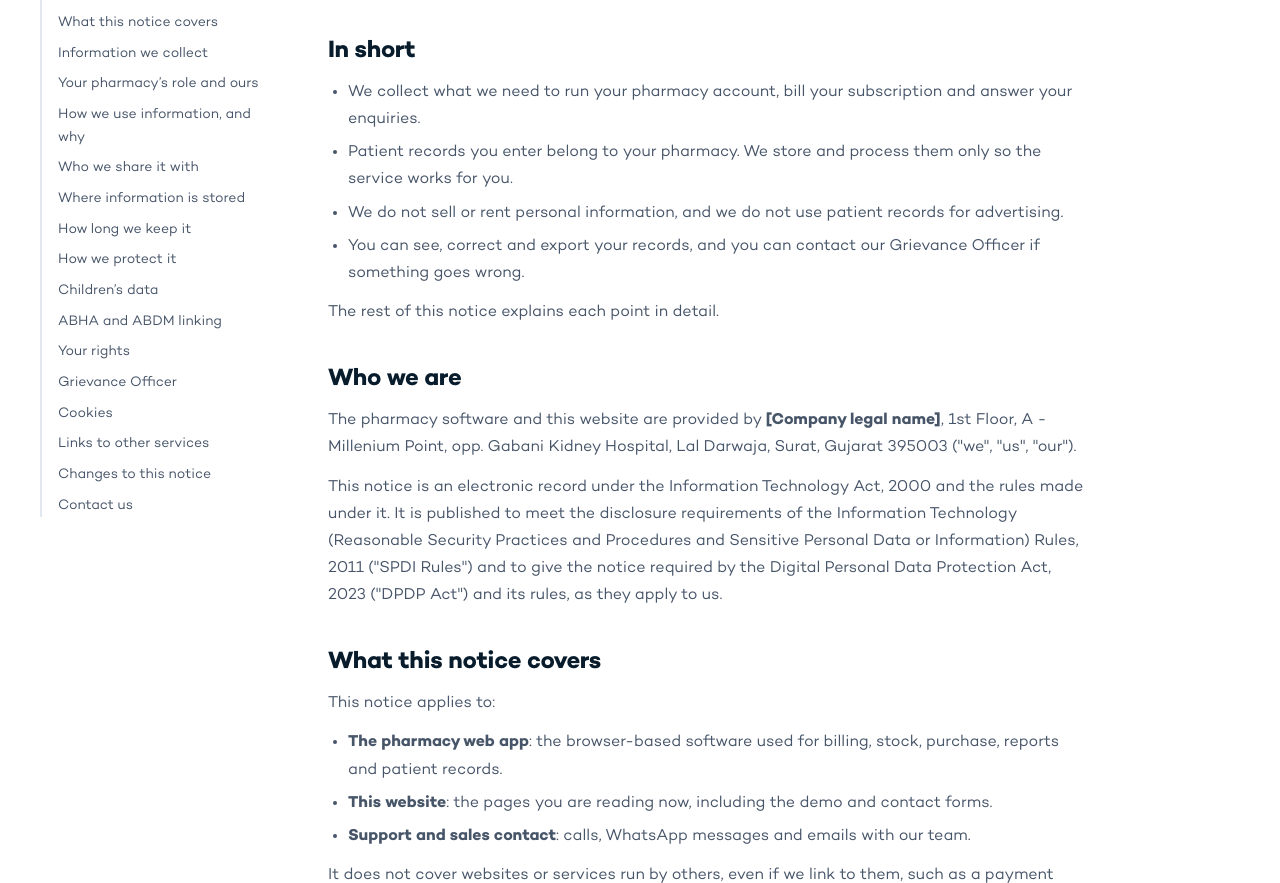
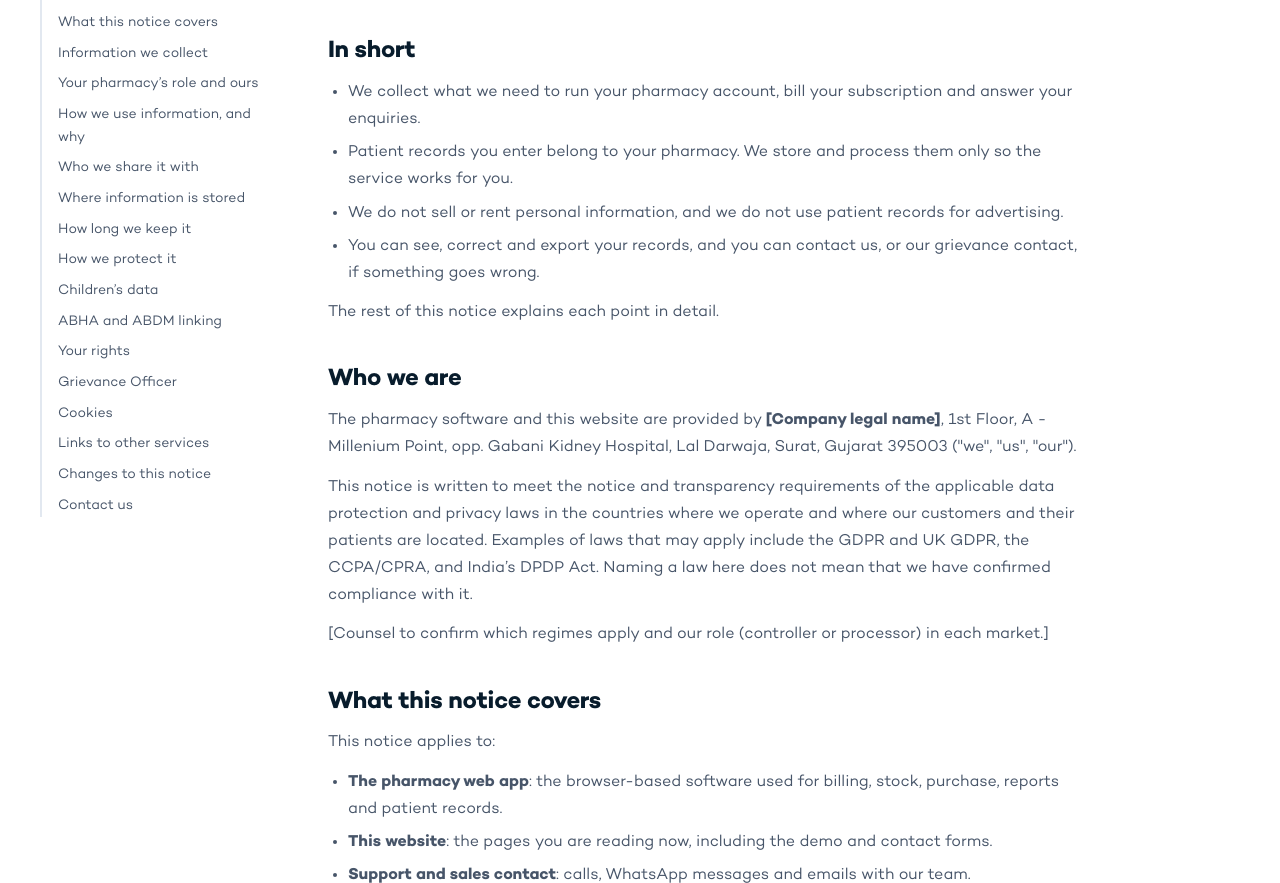
Before and after one commit to dhrumilBS/pharmacy, a PHP site: page /pharmacy/privacy.php in a window 1280 px wide. Shown: the part 478-1361 px from the top of the page. Run offline with PHP 8.4, Linux system fonts and the light colour scheme.

Commit message:
Make legal pages global; auto-load trusted logos; keep only WOFF2 fonts
- Privacy, terms, refund, cookie and data-security pages are now
  jurisdiction-neutral: governing law, hosting region, tax handling and
  breach timelines are bracketed for counsel; GDPR, CCPA and DPDP appear
  only as examples
- Cookie policy matches the site: no Google Fonts, no storage or cookies
- Trusted-by strip reads every logo in assets/img/trusted/ (alt from filename)
- font/ (source OTFs) is git-ignored; only subset WOFF2 files are tracked
- CLAUDE.md updated

Co-Authored-By: Claude Sonnet 5.5 <noreply@anthropic.com>

```diff
--- a/privacy.php
+++ b/privacy.php
@@ -1,7 +1,7 @@
 <?php
 require_once __DIR__ . '/partials/config.php';
 $title       = page_title('Privacy notice');
-$description = 'How our pharmacy software collects, uses, shares and protects store, staff, patient and payment information, and the rights you have under Indian law.';
+$description = 'How our pharmacy software collects, uses, shares and protects store, staff, patient and payment information, and the rights you may have under the privacy laws that apply to you.';
 $page_key    = 'privacy';
 $noindex     = true; // draft until legal sign-off
 require __DIR__ . '/partials/head.php';
@@ -24,14 +24,15 @@ $sections = [
    <li>We collect what we need to run your pharmacy account, bill your subscription and answer your enquiries.</li>
    <li>Patient records you enter belong to your pharmacy. We store and process them only so the service works for you.</li>
    <li>We do not sell or rent personal information, and we do not use patient records for advertising.</li>
-   <li>You can see, correct and export your records, and you can contact our Grievance Officer if something goes wrong.</li>
+   <li>You can see, correct and export your records, and you can contact us, or our grievance contact, if something goes wrong.</li>
   </ul>
   <p>The rest of this notice explains each point in detail.</p>
 HTML],
 
  ['who', 'Who we are', <<<HTML
   <p>The pharmacy software and this website are provided by <b>{$company}</b>, {$address} ("we", "us", "our").</p>
-  <p>This notice is an electronic record under the Information Technology Act, 2000 and the rules made under it. It is published to meet the disclosure requirements of the Information Technology (Reasonable Security Practices and Procedures and Sensitive Personal Data or Information) Rules, 2011 ("SPDI Rules") and to give the notice required by the Digital Personal Data Protection Act, 2023 ("DPDP Act") and its rules, as they apply to us.</p>
+  <p>This notice is written to meet the notice and transparency requirements of the applicable data protection and privacy laws in the countries where we operate and where our customers and their patients are located. Examples of laws that may apply include the GDPR and UK GDPR, the CCPA/CPRA, and India’s DPDP Act. Naming a law here does not mean that we have confirmed compliance with it.</p>
+  <p>[Counsel to confirm which regimes apply and our role (controller or processor) in each market.]</p>
 HTML],
 
  ['scope', 'What this notice covers', <<<HTML
@@ -56,28 +57,28 @@ HTML],
   <tr><td>Website enquiries</td><td>Name, mobile number, store name, city, current software and what you would like (demo, trial, quote or checklist)</td><td>Forms on this website [the form currently sends nothing; update this row when it goes live]</td></tr>
   <tr><td>Support conversations</td><td>Call notes, WhatsApp and email messages, screenshots you share</td><td>You, when you contact support</td></tr>
   </tbody></table>
-  <p><b>Sensitive information.</b> Passwords, financial information, and health information such as prescriptions and medicine history are treated as sensitive personal data under the SPDI Rules. We apply the stricter handling described in this notice to them.</p>
-  <p><b>What we do not ask for.</b> We do not need Aadhaar numbers, card numbers or bank passwords to run the service. Please do not enter them in free-text fields.</p>
+  <p><b>Sensitive information.</b> Passwords, financial information, and health information such as prescriptions and medicine history are treated as sensitive or special-category data under many privacy laws. We apply the stricter handling described in this notice to them.</p>
+  <p><b>What we do not ask for.</b> We do not need national ID numbers, card numbers or bank passwords to run the service. Please do not enter them in free-text fields.</p>
 HTML],
 
  ['roles', 'Your pharmacy’s role and ours', <<<HTML
   <p>Two kinds of personal data pass through the service, and responsibility differs:</p>
   <table><thead><tr><th>Data</th><th>Who decides why and how it is used</th><th>Our role</th></tr></thead><tbody>
-   <tr><td>Your account, staff logins, billing and enquiries</td><td>Us</td><td>Data fiduciary: we are responsible to you directly under this notice</td></tr>
-   <tr><td>Patient and customer records your pharmacy enters or receives</td><td>Your pharmacy</td><td>Data processor: we process it only on your pharmacy’s instructions, to run the service</td></tr>
+   <tr><td>Your account, staff logins, billing and enquiries</td><td>Us</td><td>Controller (data fiduciary): we are responsible to you directly under this notice</td></tr>
+   <tr><td>Patient and customer records your pharmacy enters or receives</td><td>Your pharmacy</td><td>Processor (service provider): we process it only on your pharmacy’s instructions, to run the service</td></tr>
   </tbody></table>
-  <p>For patient records, your pharmacy is responsible for telling patients what it collects, having a valid reason or consent, and answering their requests. We help your pharmacy do this. [Confirm the data fiduciary / data processor roles with counsel under the DPDP Act, 2023 and its rules, and whether a separate data processing agreement will be offered.]</p>
+  <p>For patient records, your pharmacy is responsible for telling patients what it collects, having a valid reason or consent, and answering their requests. We help your pharmacy do this. [Counsel to confirm which regimes apply and our role (controller or processor) in each market, and whether a separate data processing agreement will be offered.]</p>
 HTML],
 
  ['purposes', 'How we use information, and why', <<<HTML
-  <table><thead><tr><th>Purpose</th><th>Basis under Indian law</th></tr></thead><tbody>
-   <tr><td>Create and run your account: billing, stock, purchase, reports, and the features of your plan</td><td>Your consent and the contract you accept when you sign up</td></tr>
+  <table><thead><tr><th>Purpose</th><th>Basis, where the law requires one</th></tr></thead><tbody>
+   <tr><td>Create and run your account: billing, stock, purchase, reports, and the features of your plan</td><td>Contract: the terms you accept when you sign up (and consent where the law requires it)</td></tr>
    <tr><td>Send messages you trigger: bills and daily reports on WhatsApp, SMS or email, and medicine reminders</td><td>Your instruction (for patient messages, your pharmacy’s basis)</td></tr>
-   <tr><td>Keep accounts secure: OTP login, IP whitelisting, activity logs, fraud and misuse prevention</td><td>Legitimate use for the service you asked for, and our legal security duties</td></tr>
-   <tr><td>Answer support requests and fix problems</td><td>Your consent, given when you contact us</td></tr>
-   <tr><td>Bill your subscription, issue GST invoices and keep accounts</td><td>Legal obligations under tax and company law</td></tr>
-   <tr><td>Reply to website enquiries and arrange demos</td><td>Your consent, given when you submit the form</td></tr>
-   <tr><td>Tell you about product updates, offers and events</td><td>Your separate consent, which you can withdraw at any time [confirm whether marketing messages will be sent]</td></tr>
+   <tr><td>Keep accounts secure: OTP login, IP whitelisting, activity logs, fraud and misuse prevention</td><td>Legitimate interests in keeping the service safe, and our legal security duties</td></tr>
+   <tr><td>Answer support requests and fix problems</td><td>Legitimate interests in helping you, or your consent when you contact us</td></tr>
+   <tr><td>Bill your subscription, issue GST invoices and keep accounts</td><td>Contract, and legal obligations under tax and accounting law</td></tr>
+   <tr><td>Reply to website enquiries and arrange demos</td><td>Legitimate interests in replying to your request, or your consent when you submit the form</td></tr>
+   <tr><td>Tell you about product updates, offers and events</td><td>Your separate consent where the law requires it, which you can withdraw at any time [confirm whether marketing messages will be sent]</td></tr>
    <tr><td>Improve the product using aggregated usage patterns that do not identify patients</td><td>[Confirm basis with counsel]</td></tr>
    <tr><td>Respond to lawful requests from courts, regulators or police</td><td>Legal obligation</td></tr>
   </tbody></table>
@@ -101,30 +102,30 @@ HTML],
 HTML],
 
  ['transfers', 'Where information is stored', <<<HTML
-  <p>Your data is stored at [hosting location, for example data centres in India]. Some service providers, such as email or messaging platforms, may process data outside India. Where that happens, we transfer data only to countries not restricted by the Government of India under the DPDP Act, and under contracts that require equal protection. [Confirm hosting region and any cross-border processing.]</p>
+  <p>Your data is stored in [hosting location]. Some service providers, such as email or messaging platforms, may process data in other countries. Where data is transferred across borders, we do so only where the law allows it and under safeguards that require an equal level of protection. [Confirm hosting region(s) and transfer mechanism, e.g. standard contractual clauses.]</p>
 HTML],
 
  ['retention', 'How long we keep it', <<<HTML
   <table><thead><tr><th>Data</th><th>How long</th></tr></thead><tbody>
    <tr><td>Store account and business records</td><td>While your account is active, and [period] after it closes so you can export them, unless you ask us to delete them sooner</td></tr>
    <tr><td>Patient records</td><td>As instructed by your pharmacy, and deleted or returned when your account closes, after [period]</td></tr>
-   <tr><td>Security and activity logs</td><td>[period; note that CERT-In directions require some system logs to be kept for 180 days in India]</td></tr>
-   <tr><td>Invoices and payment records</td><td>For the period required by tax and accounting law [confirm, for example 8 years]</td></tr>
+   <tr><td>Security and activity logs</td><td>[period; confirm any minimum log-keeping duties under applicable law]</td></tr>
+   <tr><td>Invoices and payment records</td><td>For the period required by tax and accounting law [confirm period by country]</td></tr>
    <tr><td>Website enquiries</td><td>[period, for example 12 months after the last contact] unless you become a customer</td></tr>
    <tr><td>Backups</td><td>Deleted on a rolling cycle of [period]</td></tr>
   </tbody></table>
-  <p>Your pharmacy may have its own duty to keep records for longer, for example under drug or GST law. Export a copy before you close your account.</p>
+  <p>Your pharmacy may have its own duty to keep records for longer, for example under drug-dispensing or tax law. Export a copy before you close your account.</p>
 HTML],
 
  ['security', 'How we protect it', <<<HTML
-  <p>We use reasonable security practices proportionate to the sensitivity of pharmacy data, in line with the SPDI Rules. These include:</p>
+  <p>We use reasonable security practices proportionate to the sensitivity of pharmacy data and in line with applicable law. These include:</p>
   <ul>
    <li>Access over HTTPS, and encryption of data at rest [confirm with engineering].</li>
    <li>Individual logins, roles and privileges, force logout, two-step OTP login and IP whitelisting.</li>
    <li>An activity report showing who did what, and from which IP address.</li>
    <li>Limited staff access to customer data, only for support and on a need-to-know basis [confirm].</li>
   </ul>
-  <p>No system is completely secure. If a breach affects your personal data, we will tell you and the authorities as the law requires. See <a href="{$u_sec}">Data &amp; security</a> for details.</p>
+  <p>No system is completely secure. If a breach affects your personal data, we will notify affected customers and regulators within the time required by applicable law [confirm timelines with counsel]. See <a href="{$u_sec}">Data &amp; security</a> for details.</p>
 HTML],
 
  ['children', 'Children’s data', <<<HTML
@@ -141,21 +142,23 @@ HTML],
 HTML],
 
  ['rights', 'Your rights', <<<HTML
-  <p>Under the DPDP Act and SPDI Rules, you have the right to:</p>
+  <p>Depending on where you live, you may have the right to access, correct, delete, port, restrict or object to the use of your personal data, to withdraw consent, and to complain to your local data protection authority. In practice this can include the right to:</p>
   <ul>
-   <li>Get a summary of the personal data we process about you and who we have shared it with.</li>
+   <li>Get a copy or summary of the personal data we process about you and who we have shared it with.</li>
    <li>Have inaccurate or incomplete data corrected or updated.</li>
    <li>Have your data erased when it is no longer needed, unless the law requires us to keep it.</li>
+   <li>Receive your data in a portable format, and ask us to restrict or stop certain uses.</li>
    <li>Withdraw consent at any time. This affects future processing only, and some features may stop working.</li>
-   <li>Have a grievance addressed by us, and then escalate it to the Data Protection Board of India.</li>
-   <li>Nominate someone to act for you if you die or become unable to act.</li>
+   <li>Have a grievance addressed by us, and then complain to your local data protection authority.</li>
+   <li>Where your law allows, nominate someone to act for you if you die or become unable to act.</li>
   </ul>
+  <p>[Counsel to confirm which rights we will offer in each market.]</p>
   <h3>How to make a request</h3>
   <ul>
    <li><b>Store owners and staff</b>: update most account and business details directly in the app, and export reports to Excel or CSV. For anything else, email [privacy contact email] from your registered email address.</li>
    <li><b>Patients</b>: please contact the pharmacy that holds your record first, because the pharmacy decides how it is used. If you contact us, we will pass your request to the pharmacy and help it respond.</li>
   </ul>
-  <p>We may need to verify your identity before acting on a request. We reply within [number] days [confirm against the timelines in the DPDP Rules].</p>
+  <p>We may need to verify your identity before acting on a request. We reply within [number] days [confirm against the timelines in applicable law].</p>
 HTML],
 
  ['grievance', 'Grievance Officer', <<<HTML
@@ -166,7 +169,7 @@ HTML],
    <li>Post: {$company}, {$address}</li>
    <li>Hours: [working days and hours]</li>
   </ul>
-  <p>We acknowledge complaints within [number] working days and aim to resolve them within one month, as the SPDI Rules require, or sooner where the DPDP Rules set a shorter period [confirm timelines with counsel]. If you are not satisfied with our response, you may complain to the Data Protection Board of India once that route is available to you.</p>
+  <p>We acknowledge complaints within [number] working days and aim to resolve them within the time required by applicable law [confirm timelines with counsel]. If you are not satisfied with our response, you may complain to your local data protection authority.</p>
 HTML],
 
  ['cookies', 'Cookies', <<<HTML
--- a/refund-policy.php
+++ b/refund-policy.php
@@ -61,8 +61,8 @@ HTML],
   <p>If you are charged twice for the same invoice, or money is deducted but the payment fails, tell us with the payment reference. We will refund the extra or failed amount to the original payment method once our payment gateway confirms it [confirm timeline, for example within 7 working days].</p>
 HTML],
 
- ['gst', 'GST on refunds', <<<HTML
-  <p>Where a refund is approved, the GST charged on the refunded amount is adjusted as GST law requires, usually through a credit note issued to you. [Confirm with the finance team.]</p>
+ ['gst', 'Taxes on refunds', <<<HTML
+  <p>Where a refund is approved, any tax charged on the refunded amount (such as GST, VAT or sales tax) is adjusted as the tax rules that apply require, usually through a credit note issued to you. [Confirm with the finance team, per market.]</p>
 HTML],
 
  ['how', 'How to request a refund', <<<HTML
@@ -72,6 +72,7 @@ HTML],
    <li>We confirm the decision within [number] working days.</li>
    <li>Approved refunds are paid to the original payment method within [number] working days. Your bank may take a few more days to show it.</li>
   </ol>
+  <p>Mandatory consumer or statutory rights in your country are not affected by this policy. [Counsel to confirm.]</p>
   <p>Please contact us before raising a chargeback with your bank. It is usually faster, and a chargeback may pause your account while it is reviewed [confirm].</p>
 HTML],
 
```
Also changed, not shown: CLAUDE.md (+3 -3 lines), cookie-policy.php (+7 -8 lines), data-security.php (+6 -4 lines), partials/trusted-strip.php (+22 -20 lines), terms.php (+15 -15 lines), 2 other files.
